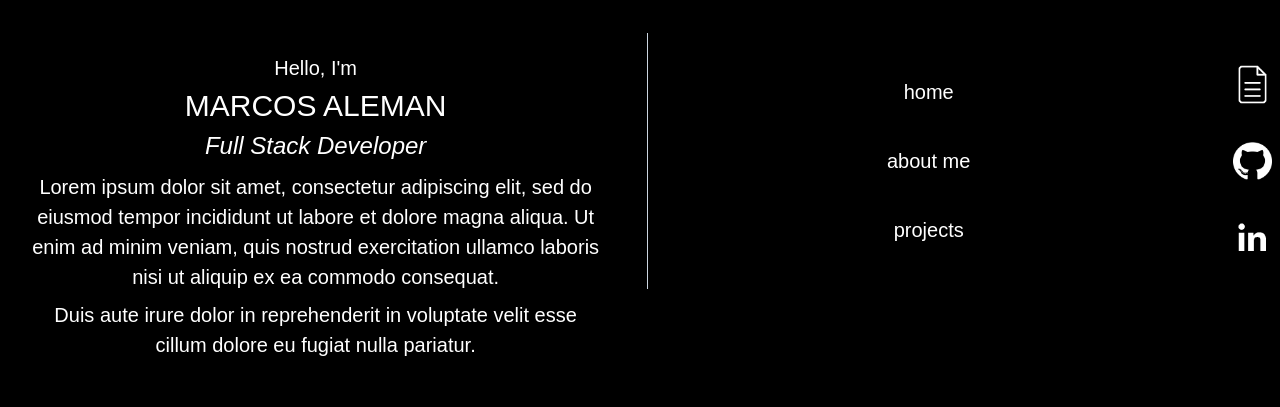
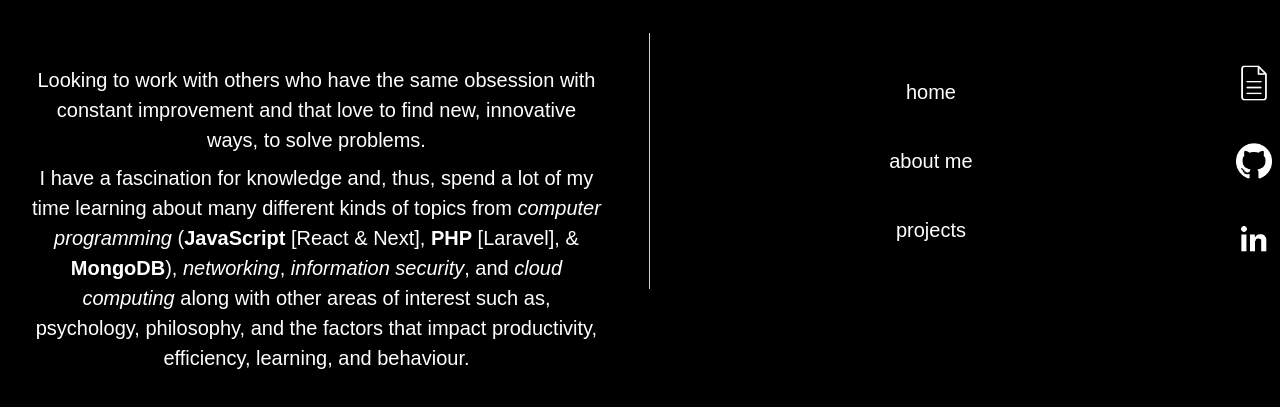
Before and after one commit to EruditeCoder/portfolio, a React (Create React App) app: page /about-me in a window 1280 px wide. Shown: the part 159-566 px from the top of the page. Built offline with nearby package versions, Linux system fonts and the light colour scheme.

Commit message:
Modified about me and projects page

```diff
--- a/public/index.html
+++ b/public/index.html
@@ -6,7 +6,7 @@
     <meta name="theme-color" content="#000000" />
     <meta
       name="description"
-      content="Marcos Aleman | Full Stack Web Developer in the Miami Metropolitan Area"
+      content="Marcos Aleman | Full Stack Web Developer & Network Engineer in the Miami Metropolitan Area"
     />
     <link rel="manifest" href="%PUBLIC_URL%/manifest.json" />
     <title>Marcos Aleman | Full Stack Web Developer in the Miami Metropolitan Area</title>
--- a/src/App.js
+++ b/src/App.js
@@ -6,7 +6,6 @@ import List from './Components/List'
 import Links from './Components/Links'
 import {
     BrowserRouter as Router,
-    Link,
     Switch,
     Route
 } from 'react-router-dom'
@@ -20,7 +19,7 @@ function App() {
                     <div className="flex h-64">
 
                         {/* Dynamic content */}
-                        <div className="w-6/12 p-5">
+                        <div className="w-6/12 p-6">
                             <Switch>
                                 <Route exact path="/">
                                     <Home />
--- a/src/Components/Links.js
+++ b/src/Components/Links.js
@@ -7,19 +7,19 @@ const Links = () => {
             {/* Resume */}
             <a href="./docs/Resume.pdf">
                 <img src="./img/file-icons/File-Icon-256px.png" alt="Resume"
-                    height="40px" width="40px"/>
+                    height="37px" width="37px"/>
             </a>
 
             {/* GitHub */}
             <a href="https://github.com/EruditeCoder">
                 <img src="./img/github-icons/GitHub-Mark-Light-120px-plus.png" alt="GitHub"
-                    height="40px" width="40px"/>
+                    height="37px" width="37px"/>
             </a>
 
             {/* LinkedIn */}
             <a href="https://www.linkedin.com/in/aleman-marcos/">
                 <img src="./img/linkedin-icons/LinkedIn-icon-128px.png" alt="LinkedIn"
-                    height="40px" width="40px"/>
+                    height="37px" width="37px"/>
             </a>
 
         </div>
--- a/src/Components/List.js
+++ b/src/Components/List.js
@@ -1,6 +1,5 @@
 import React from 'react'
 import {
-    BrowserRouter as Router,
     Link
 } from 'react-router-dom'
 
--- a/src/Views/About.js
+++ b/src/Views/About.js
@@ -3,17 +3,17 @@ import React from 'react'
 const About = () => {
     return (
         <div>
-            <h2 className="text-xl text-center"> Hello, I'm </h2>
-            <h1 className="text-3xl text-center"> MARCOS ALEMAN </h1>
-            <h2 className="text-2xl text-center italic"> Full Stack Developer </h2>
-            <p className="text-xl text-center pt-2"> Lorem ipsum dolor sit amet,
-            consectetur adipiscing elit, sed do eiusmod tempor incididunt ut labore
-            et dolore magna aliqua. Ut enim ad minim veniam, quis nostrud exercitation
-            ullamco laboris nisi ut aliquip ex ea commodo consequat.
+            <p className="text-xl text-center pt-2">
+                Looking to work with others who have the same obsession with constant
+                improvement and that love to find new, innovative ways, to solve problems.
             </p>
-            <p className="text-xl text-center pt-2"> Duis aute irure
-            dolor in reprehenderit in voluptate velit esse cillum dolore eu fugiat
-            nulla pariatur.
+            <p className="text-xl text-center pt-2">
+                I have a fascination for knowledge and, thus, spend a lot of my time learning
+                about many different kinds of topics from <i> computer programming</i> (<b>JavaScript </b>
+                [React & Next], <b>PHP</b> [Laravel], & <b> MongoDB</b>), <i>networking</i>,
+                <i> information security</i>, and <i> cloud computing</i> along with other areas of interest
+                such as, psychology, philosophy, and the factors that impact productivity, efficiency, learning,
+                and behaviour.
             </p>
         </div>
     )
--- a/src/Views/Home.js
+++ b/src/Views/Home.js
@@ -2,11 +2,11 @@ import React from 'react'
 
 const Home = () => {
     return (
-        <div>
-            <h2 className="text-xl text-center"> Hello, I'm </h2>
-            <h1 className="text-3xl text-center"> MARCOS ALEMAN </h1>
-            <h2 className="text-2xl text-center italic"> Full Stack Developer </h2>
-            <p className="text-xl text-center pt-2"> Full stack web developer & network engineer
+        <div className="text-center">
+            <h2 className="text-xl"> Hello, I'm </h2>
+            <h1 className="text-3xl"> MARCOS ALEMAN </h1>
+            <h2 className="text-2xl italic"> Full Stack Developer </h2>
+            <p className="text-xl pt-4"> Full stack web developer & network engineer
             with a love for minimalist design.
             </p>
         </div>
--- a/src/Views/Projects.js
+++ b/src/Views/Projects.js
@@ -2,25 +2,11 @@ import React from 'react'
 
 const Projects = () => {
     return (
-        <div>
-            <h2 className="text-xl text-center"> Hello, I'm </h2>
-            <h1 className="text-3xl text-center"> MARCOS ALEMAN </h1>
-            <h2 className="text-2xl text-center italic"> Full Stack Developer </h2>
-            <ul>
-                <li>Test 1</li>
-                <li>Test 1</li>
-                <li>Test 1</li>
-                <li>Test 1</li>
-                <li>Test 1</li>
-                <li>Test 1</li>
-                <li>Test 1</li>
-                <li>Test 1</li>
-                <li>Test 1</li>
-                <li>Test 1</li>
-                <li>Test 1</li>
-                <li>Test 1</li>
+            <ul className="text-xl text-center flex flex-col justify-between h-full pt-6 pb-6">
+                <li><a href="https://github.com/EruditeCoder/MarketAnalysisDash">Market Analysis Dashboard</a> <span className="text-gray-700">(in progress)</span></li>
+                <li><a href="https://github.com/EruditeCoder/Sthenos-Mock-Up">Sthenos Workout</a> <span className="text-gray-700">(mock up)</span></li>
+                <li><a href="https://github.com/EruditeCoder/Fairy-Tails-Mock-Up">Fairy Tails Adoptions</a> <span className="text-gray-700">(mock up)</span></li>
             </ul>
-        </div>
     )
 }
 
```
